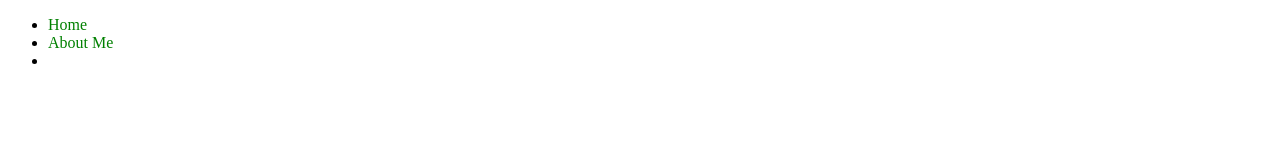
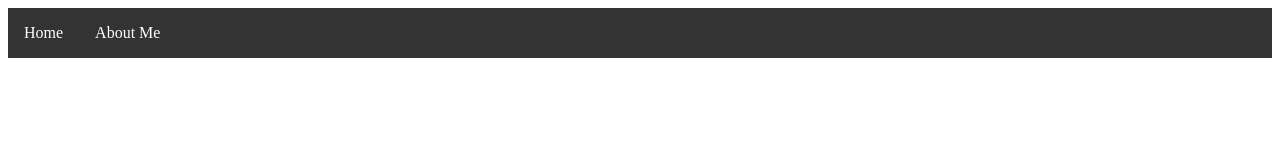
Before and after one commit to l-w-Nari/l-w-Nari.github.io, a plain HTML site: page index.html in a window 1280 px wide. Drawn offline with Linux system fonts and the light colour scheme.

Commit message:
Update styles.css

```diff
--- a/styles.css
+++ b/styles.css
@@ -1,34 +1,25 @@
-h1{
-  font-family:Impact;
-  font-size: 300%;
+
+ul{
+  list-style-type: none;
+  margin: 0;
+  padding: 0;
+  overflow: hidden;
+  background-color: #333333;
+}
+li{
+  float: left;
+}
+li a {
+  display: block;
+  color: white;
   text-align: center;
-  color: #FCF951FF;
+  padding: 16px;
+  text-decoration: none;
+}
+li a:hover {
+  background-color: #111111;
 }
 body{
   background-repeat: no-repeat;
   background-size: cover;
 }
-p{
-  color: red;
-  text-align: center;
-}
-a:link{
-  color: green;
-  background-color: transparent;
-  text-decoration: none;
-}
-a:visited{
-  color: red;
-  background-color: transparent;
-  text-decoration: none;
-}
-a:active{
-  color: yellow;
-  background-color: transparent;
-  text-decoration: underline;
-}
-a:hover{
-  color: orange;
-  background-color: transparent;
-  text-decoration: none;
-}
```
